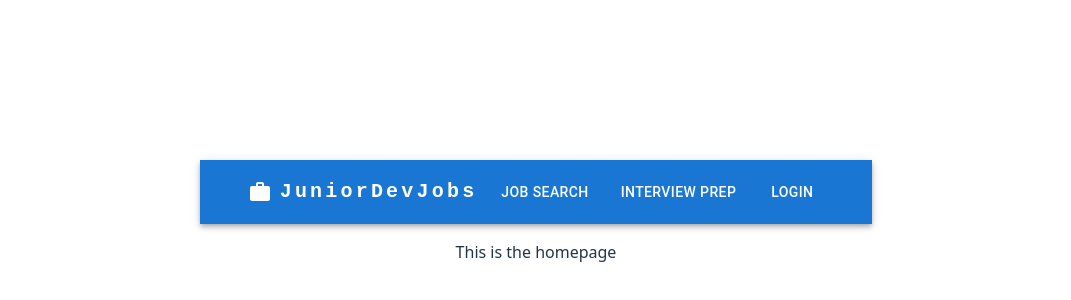
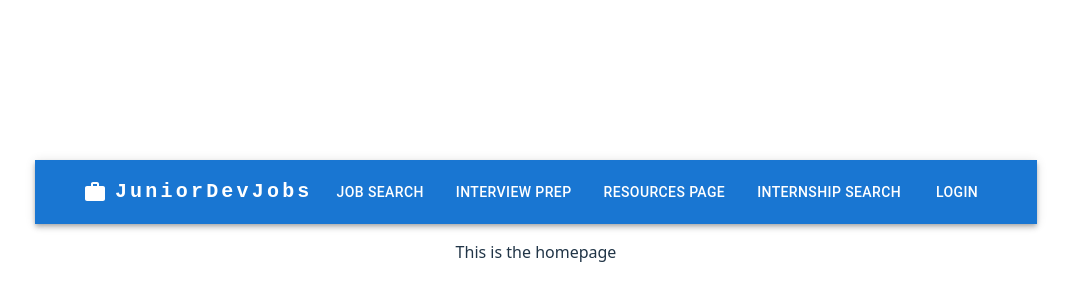
Before and after one commit to JuniorDevJobs/Group_Project, a React (Vite) app in the folder frontend/: page / in a window 1280 px wide. Shown: the part 180-480 px from the top of the page, without its empty margins (104-1175 px from the left). Built offline with nearby package versions, Linux system fonts and the light colour scheme.

Commit message:
updated NavBar

```diff
--- a/frontend/src/components/NavigationBar.jsx
+++ b/frontend/src/components/NavigationBar.jsx
@@ -9,7 +9,7 @@ import Button from '@mui/material/Button';
 import { useNavigate } from 'react-router-dom';
 
 
-const pages = ['Job Search', 'Interview Prep'];
+const pages = ['Job Search', 'Interview Prep', 'Resources Page', "Internship Search"];
 
 function NavigationBar() {
     const [loggedIn, setLoggedIn] = useState(false);
```
